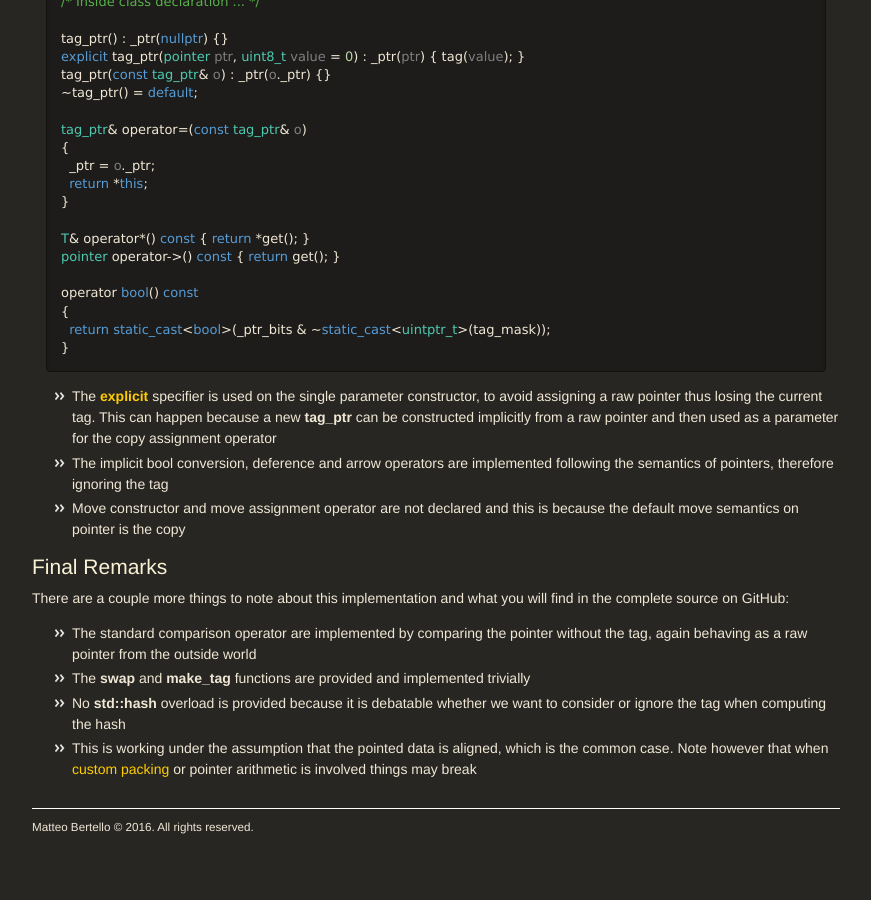
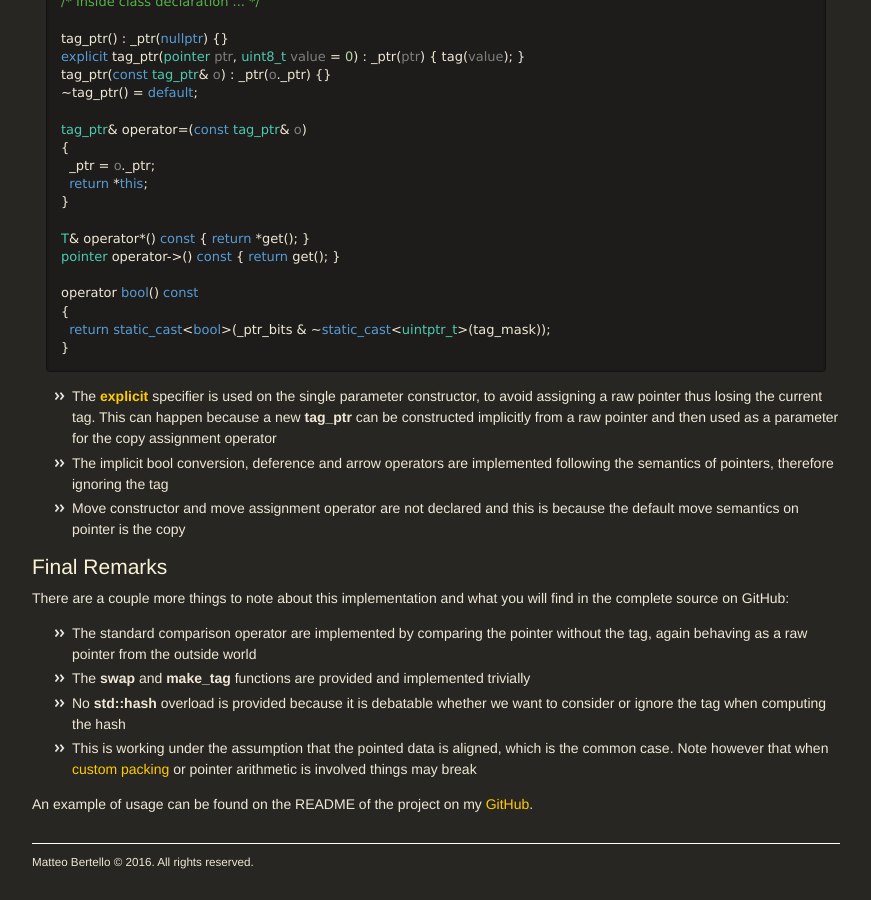
Before and after one commit to Corralx/corralx.github.io, a Jekyll site: the page built from _posts/2016-05-25-tag_ptr.md, in a window 1280 px wide and 900 px high, scrolled down 3175 px. Shown: the whole window, without its empty margins (204-1075 px from the left). Built offline with Jekyll 4.4.1, drawn with Linux system fonts in a browser that asks for light colours; some web fonts are replaced; comment, search, counter and statistics services are not loaded; before the commit the page ends 4040 px from its top, so only the background shows below that.

Commit message:
Fixed post

```diff
--- a/_posts/2016-05-25-tag_ptr.md
+++ b/_posts/2016-05-25-tag_ptr.md
@@ -161,3 +161,5 @@ There are a couple more things to note about this implementation and what you wi
 * The **swap** and **make_tag** functions are provided and implemented trivially
 * No **std::hash** overload is provided because it is debatable whether we want to consider or ignore the tag when computing the hash
 * This is working under the assumption that the pointed data is aligned, which is the common case. Note however that when [custom packing](http://en.cppreference.com/w/cpp/language/alignas) or pointer arithmetic is involved things may break
+
+An example of usage can be found on the README of the project on my [GitHub](http://github.com/Corralx/tag_ptr).
```
